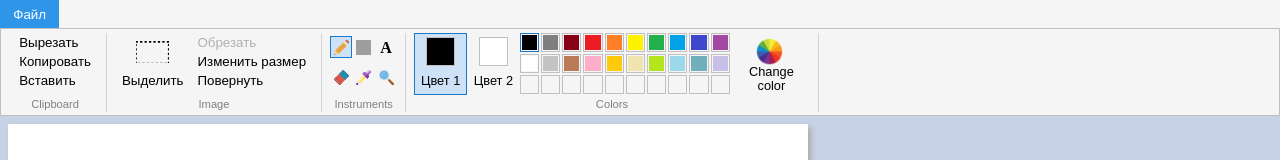
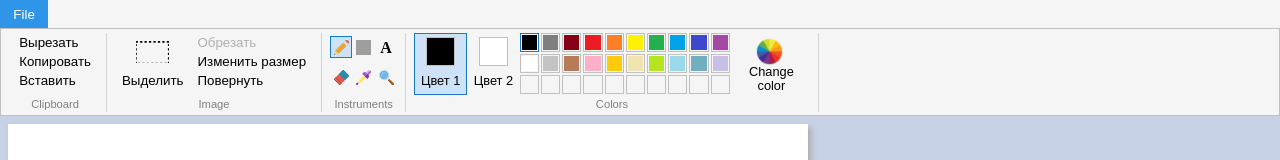
Before and after one commit to 1valdis/paint, a React (Create React App) app: page / in a window 1280 px wide. Shown: the top 160 px of the page. Built offline with nearby package versions, Linux system fonts and the light colour scheme; grey boxes are pictures that could not be loaded.

Commit message:
refactor FileMenu

```diff
--- a/src/components/FileMenu/FileMenu.tsx
+++ b/src/components/FileMenu/FileMenu.tsx
@@ -1,14 +1,22 @@
 import React, {
   PureComponent,
-  ChangeEventHandler,
-  MouseEventHandler
+  createRef,
+  MouseEventHandler,
+  RefObject,
+  ChangeEventHandler
 } from 'react'
 
-import { FileMenuComponent } from './FileMenuComponent'
+import './FileMenu.css'
+
+import classNames from 'classnames'
+
+import { addClickOutsideListener, removeClickOutsideListener } from '../helpers'
+
+import { Modal } from '../Modal/Modal'
+import { About } from './about/About'
 
 export interface FileMenuProps {
-  onDownload(fileName: string): void
-  downloadName: string
+  onDownload: MouseEventHandler
   onFileCreate: MouseEventHandler
   onFileOpen: ChangeEventHandler
 }
@@ -19,25 +27,64 @@ interface FileMenuState {
 }
 
 export class FileMenu extends PureComponent<FileMenuProps, FileMenuState> {
+  menu: RefObject<HTMLDivElement>
+
+  clickOutsideListener?: Function
+
   constructor(props: FileMenuProps) {
     super(props)
+    this.menu = createRef()
     this.state = { menuOpen: false, aboutOpen: false }
   }
 
   render() {
     return (
-      <FileMenuComponent
-        isOpen={this.state.menuOpen}
-        isAboutOpen={this.state.aboutOpen}
-        onClick={this.toggleMenu}
-        onClickInside={this.closeMenu}
-        onClickOutside={this.closeMenu}
-        onAboutOpen={this.openAbout}
-        onAboutClose={this.closeAbout}
-        {...this.props}
-        onDownload={() => this.props.onDownload(this.props.downloadName)}
-      />
+      <div
+        ref={this.menu}
+        className={classNames('file-menu', {
+          'file-menu_open': this.state.menuOpen
+        })}>
+        <button className="file-menu-button" onClick={this.toggleMenu}>
+          File
+        </button>
+        <nav className="file-menu-items" onClick={this.closeMenu}>
+          <button className="file-menu-item" onClick={this.props.onFileCreate}>
+            Create
+          </button>
+          <label className="file-menu-item">
+            Open
+            <input
+              type="file"
+              className="file-menu-item"
+              accept="image/*"
+              onChange={this.props.onFileOpen}
+            />
+          </label>
+          <button className="file-menu-item" onClick={this.props.onDownload}>
+            Save
+          </button>
+          <button className="file-menu-item" onClick={this.openAbout}>
+            About...
+          </button>
+        </nav>
+        {this.state.aboutOpen && (
+          <Modal>
+            <About onClose={this.closeAbout} />
+          </Modal>
+        )}
+      </div>
     )
+  }
+
+  componentDidMount() {
+    this.clickOutsideListener = addClickOutsideListener(
+      this.menu.current,
+      this.closeMenu
+    )
+  }
+
+  componentWillUnmount() {
+    removeClickOutsideListener(this.clickOutsideListener)
   }
 
   toggleMenu = () => this.setState(state => ({ menuOpen: !state.menuOpen }))
--- a/src/components/FileMenu/FileMenuComponent.tsx
+++ /dev/null
@@ -1,90 +0,0 @@
-import React, {
-  PureComponent,
-  createRef,
-  MouseEventHandler,
-  RefObject,
-  ChangeEventHandler
-} from 'react'
-
-import './FileMenu.css'
-
-import classNames from 'classnames'
-
-import { addClickOutsideListener, removeClickOutsideListener } from '../helpers'
-
-import { Modal } from '../Modal/Modal'
-import { About } from './about/About'
-
-export interface FileMenuComponentProps {
-  isOpen: boolean
-  isAboutOpen: boolean
-  onClick: MouseEventHandler
-  onClickInside: MouseEventHandler
-  onClickOutside: MouseEventHandler
-  onDownload: MouseEventHandler
-  onFileCreate: MouseEventHandler
-  onFileOpen: ChangeEventHandler
-  onAboutOpen: MouseEventHandler
-  onAboutClose: MouseEventHandler
-}
-
-export class FileMenuComponent extends PureComponent<FileMenuComponentProps> {
-  menu: RefObject<HTMLDivElement>
-
-  clickOutsideListener?: Function
-
-  constructor(props: FileMenuComponentProps) {
-    super(props)
-    this.menu = createRef()
-  }
-
-  render() {
-    return (
-      <div
-        ref={this.menu}
-        className={classNames('file-menu', {
-          'file-menu_open': this.props.isOpen
-        })}>
-        <button className="file-menu-button" onClick={this.props.onClick}>
-          Файл
-        </button>
-        <nav className="file-menu-items" onClick={this.props.onClickInside}>
-          <button className="file-menu-item" onClick={this.props.onFileCreate}>
-            Создать
-          </button>
-          <label className="file-menu-item">
-            Открыть
-            <input
-              type="file"
-              className="file-menu-item"
-              accept="image/*"
-              onChange={this.props.onFileOpen}
-            />
-          </label>
-          <button className="file-menu-item" onClick={this.props.onDownload}>
-            Сохранить
-          </button>
-          <button className="file-menu-item" onClick={this.props.onAboutOpen}>
-            О программе
-          </button>
-        </nav>
-        {this.props.isAboutOpen && (
-          <Modal>
-            <About onClose={this.props.onAboutClose} />
-          </Modal>
-        )}
-      </div>
-    )
-  }
-
-  componentDidMount() {
-    this.clickOutsideListener = addClickOutsideListener(
-      this.menu.current,
-      this.props.onClickOutside
-    )
-  }
-
-  componentWillUnmount() {
-    removeClickOutsideListener(this.clickOutsideListener)
-  }
-}
--- a/src/reducers/index.ts
+++ b/src/reducers/index.ts
@@ -16,4 +16,5 @@ export interface StoreState {
     secondary: number
   }
   instruments: any
+  aboutOpen: boolean
 }
```
